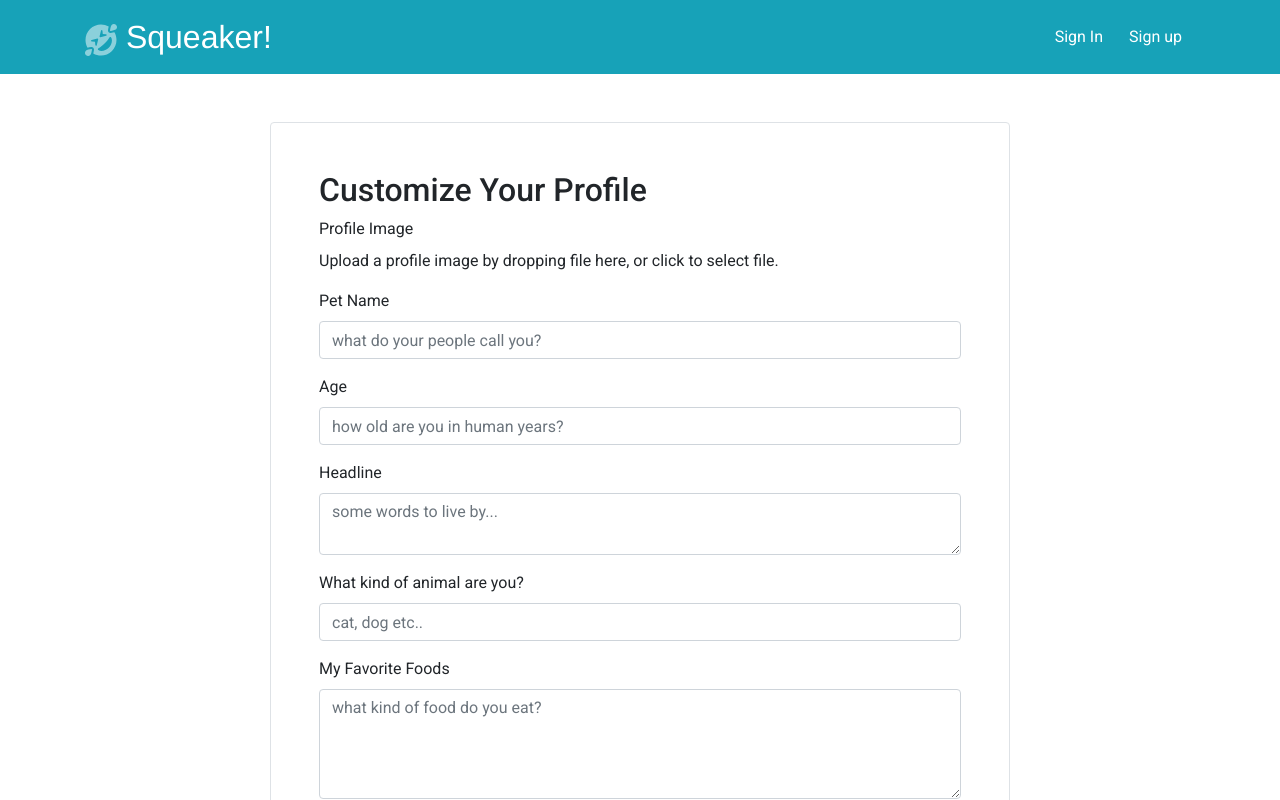
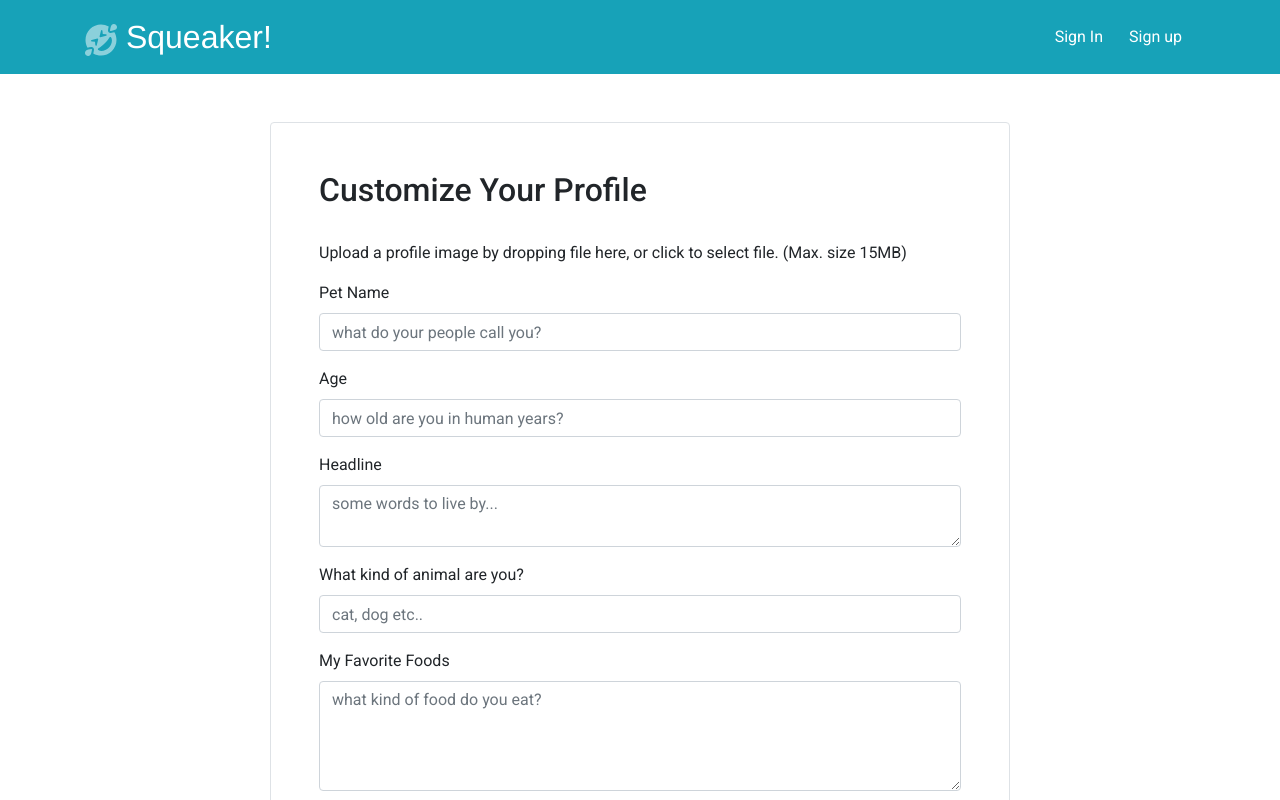
Before and after one commit to G105-Q3Collaboration/Q3-FrontEnd, a React (Create React App) app: page /customize/1 in a window 1280 px wide. Shown: the top 800 px of the page. Built offline with nearby package versions, Linux system fonts and the light colour scheme; no server answers; a web font is replaced by a local one.

Commit message:
using video icon to upload

```diff
--- a/src/components/AddPost.js
+++ b/src/components/AddPost.js
@@ -18,7 +18,7 @@ export default class AddPost extends Component {
       [{ 'header': [1, 2, 3] }],
       ['bold', 'italic', 'underline', 'strike', 'blockquote'],
       [{ 'list': 'ordered' }, { 'list': 'bullet' }],
-      ['link', 'image', 'video']
+      ['link', 'video']
     ]
   }
 
@@ -26,7 +26,7 @@ export default class AddPost extends Component {
     'header',
     'bold', 'italic', 'underline', 'strike', 'blockquote',
     'list', 'bullet',
-    'link', 'image', 'video',
+    'link', 'video',
   ]
 
   onSubmit = (e) => {
--- a/src/components/CustomizeProfile.js
+++ b/src/components/CustomizeProfile.js
@@ -72,7 +72,6 @@ export default class CustomizeProfile extends Component {
         })
           .then(result => {
             this.setState({ profilepic: result.data.image })
-
           })
           .catch(error => console.log(error))
       }
@@ -95,7 +94,6 @@ export default class CustomizeProfile extends Component {
         <h2>Customize Your Profile</h2>
         <form onSubmit={this.handleCustomize}>
 
-          <label htmlFor="profilepic">Profile Image</label>
           <br />
           <Dropzone onDrop={this.onDrop} id='profilepic' name='profilepic'>
             {({ getRootProps, getInputProps, isDragActive }) => {
@@ -108,7 +106,8 @@ export default class CustomizeProfile extends Component {
                   {
                     isDragActive ?
                       <p> Upload a profile image by dropping file here...</p> :
-                      <p>Upload a profile image by dropping file here, or click to select file.</p>
+                      <p className="content">Upload a profile image by dropping file here,
+                      or click to select file. (Max. size 15MB)</p>
                   }
                 </div>
               )
```
